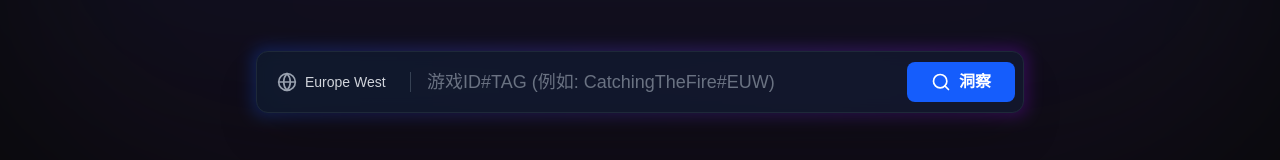
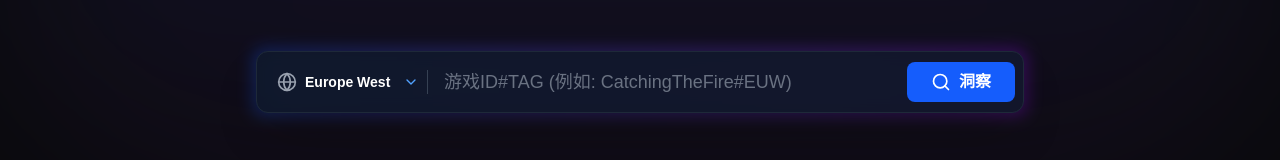
Before and after one commit to alongLFB/lol-ai-eval, a Next.js app: page / in a window 1280 px wide. Shown: the part 298-458 px from the top of the page. Built offline with nearby package versions, Linux system fonts and the light colour scheme.

Commit message:
feat: create SearchBar component for game ID input and server selection

```diff
--- a/src/components/SearchBar.tsx
+++ b/src/components/SearchBar.tsx
@@ -1,6 +1,6 @@
 'use client';
 import { useState } from 'react';
-import { Search, Loader2, Globe } from 'lucide-react';
+import { Search, Loader2, Globe, ChevronDown } from 'lucide-react';
 import { cn } from '@/lib/utils';
 
 interface SearchBarProps {
@@ -38,16 +38,19 @@ export function SearchBar({ onSearch, isLoading }: SearchBarProps) {
 
         <div className="flex items-center w-full sm:w-auto pl-3 pr-2 border-b sm:border-b-0 sm:border-r border-gray-700 pb-2 sm:pb-0 pt-1 sm:pt-0">
           <Globe className="w-5 h-5 text-gray-400 mr-2 shrink-0" />
+          <div className="relative w-full sm:w-auto">
             <select
               value={server}
               onChange={(e) => setServer(e.target.value)}
-            className="bg-transparent text-gray-300 outline-none appearance-none cursor-pointer text-base sm:text-sm font-medium w-full pr-4"
+              className="bg-transparent text-white outline-none appearance-none cursor-pointer text-base sm:text-sm font-bold w-full pr-7"
               disabled={isLoading}
             >
               {SERVERS.map(s => (
                 <option key={s.id} value={s.id} className="bg-gray-800 text-gray-100">{s.label}</option>
               ))}
             </select>
+            <ChevronDown className="w-4 h-4 text-blue-400 absolute right-0 top-1/2 -translate-y-1/2 pointer-events-none" />
+          </div>
         </div>
 
         <input
```
Lines whose indentation alone changed are shown as unchanged.
